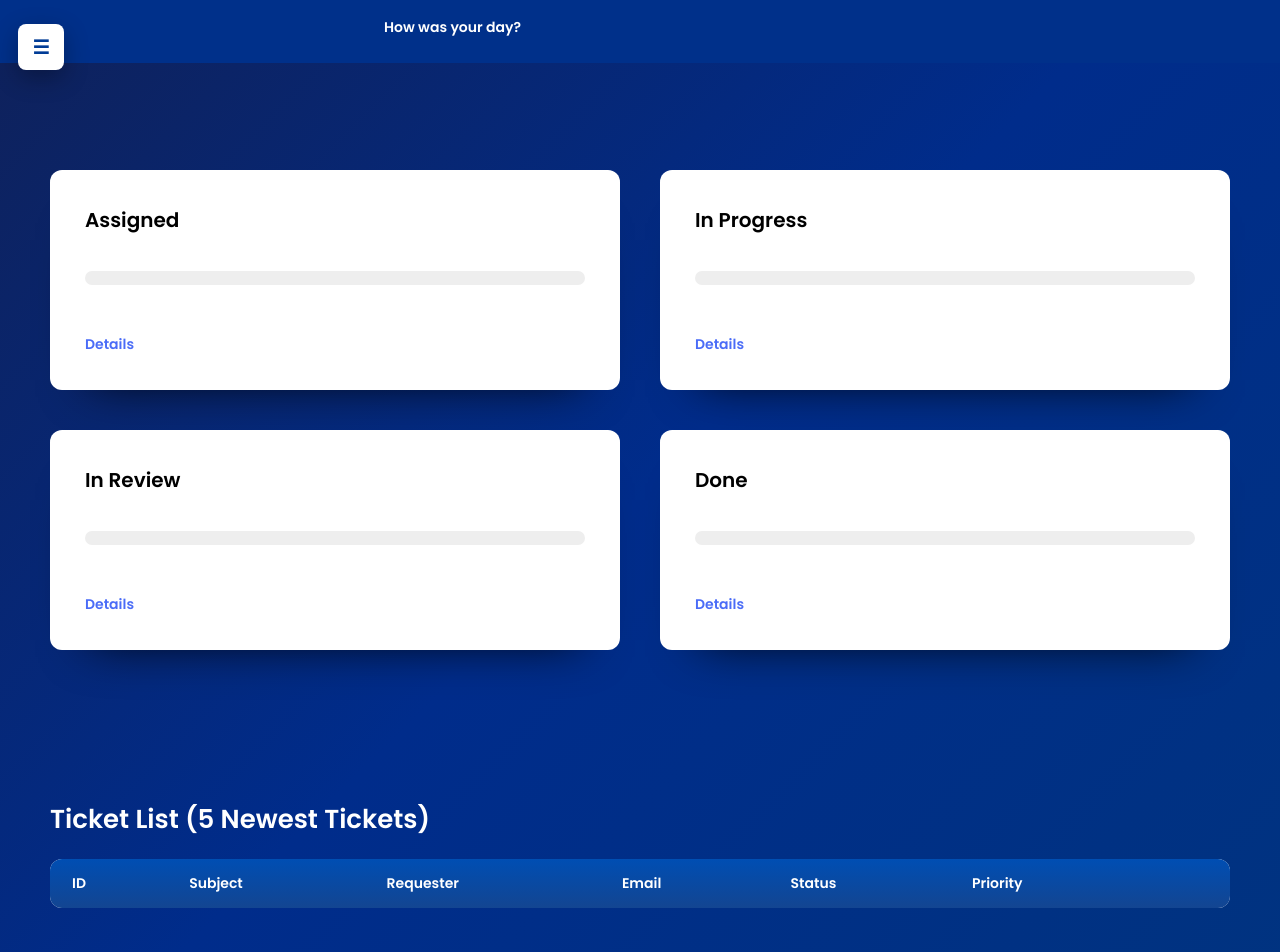
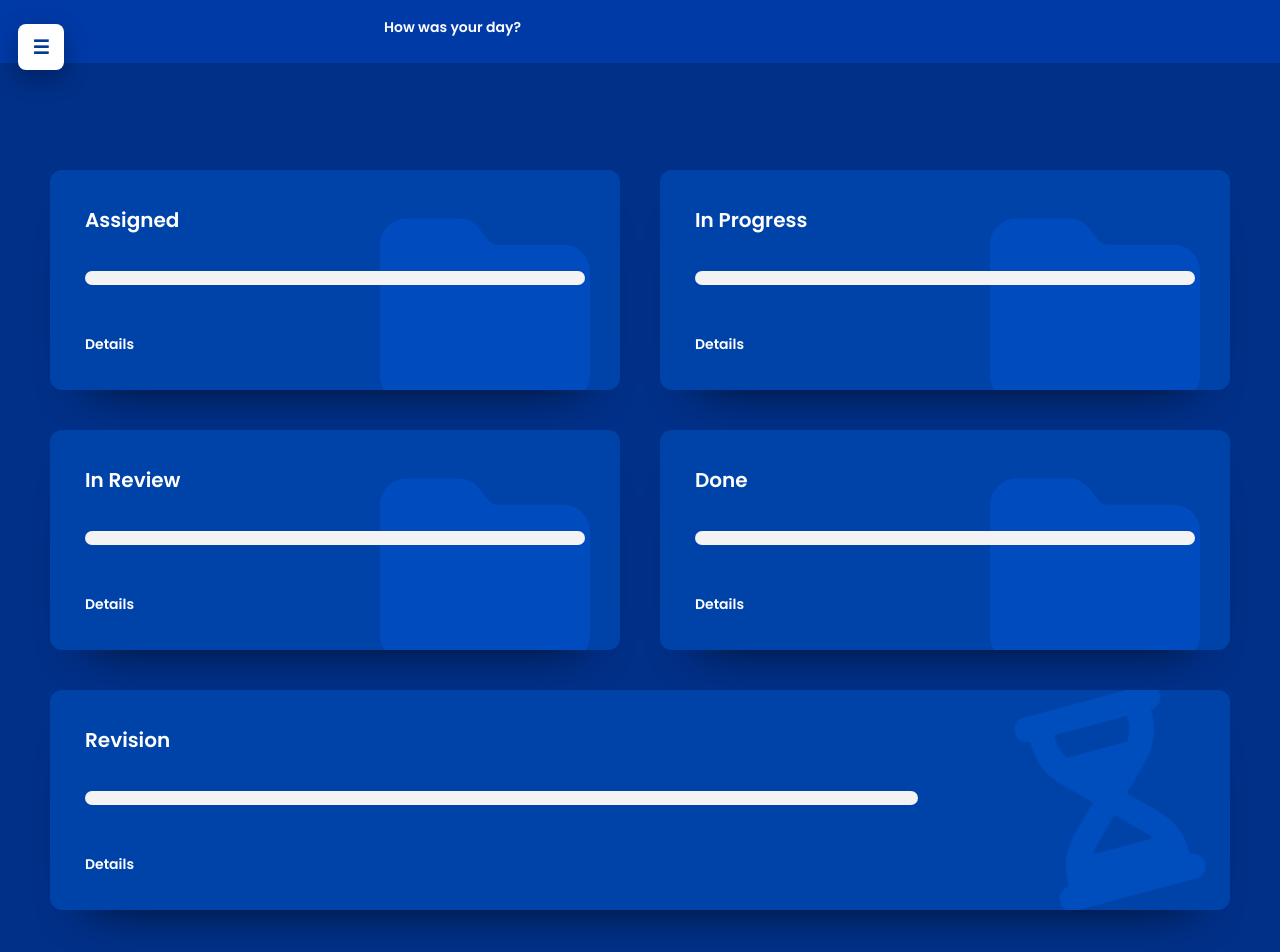
Before and after one commit to Marshel-S/TicketingIT, a website: page views/dashboard.html in a window 1280 px wide. Shown: the top 952 px of the page. Drawn offline with Linux system fonts and the light colour scheme; files that its build step writes are made by us from their sources; no server answers; files whose address does not match are found by name.

Commit message:
Customize Dashboard UX & Back button session

```diff
--- a/public/dashboard.css
+++ b/public/dashboard.css
@@ -21,7 +21,7 @@
   border-radius: 8px;
   cursor: pointer;
   box-shadow: 0 8px 24px rgba(0, 0, 0, 0.3);
-  z-index: 20;
+  z-index: 1500;
   transition: ease-out;
   transition-duration: 0.25s;
 }
@@ -37,6 +37,7 @@
   position: fixed;
   top: 10px;
   left: 10px;
+  font-family: 'Poppins', sans-serif;
   width: 280px;
   height: calc(110vh - 40px);
   background: #ffffff;
@@ -45,8 +46,7 @@
   box-shadow: 0 20px 50px -30px rgba(0, 0, 0, 0.35);
   transform: translateX(-120%);
   transition: 0.35s ease;
-  z-index: 25;
-  font-family: 'Poppins', sans-serif;
+  z-index: 1500;
 }
 
 .sidebar h2 {
@@ -90,7 +90,7 @@ body.sidebar-open .sidebar-toggle:hover {
 
 body {
     font-family: 'Poppins', sans-serif;
-    background: linear-gradient(135deg, #0f215a, #002c8b, #003380);
+    background: #003088;
     display: flex;
     justify-content: center;
     align-items: center;
@@ -100,11 +100,12 @@ body {
 
 header {
   position: fixed;
-  background: #00308a;
+  background: #003aa7;
   top: 0;
   width: 100%;
   padding: 25px 0;
   box-shadow: 0 30px 60px -40px #00308a;
+  z-index: 1000;
 }
 
 header h1 {
@@ -144,7 +145,24 @@ header,
 
 .status-card {
   display: flex;
-  background: white;
+  position: relative;
+  overflow: hidden;
+  background: #0043a8;
+  padding: 35px;
+  border-radius: 12px;
+  box-shadow: 0 30px 50px -40px #000000;
+  min-height: 220px;
+  flex-direction: column;
+  justify-content: space-between;
+}
+
+.status-card-rev {
+  grid-column: 1 / -1; /* full lebar */
+  width: 100%;
+  display: flex;
+  position: relative;
+  overflow: hidden;
+  background: #0043a8;
   padding: 35px;
   border-radius: 12px;
   box-shadow: 0 30px 50px -40px #000;
@@ -153,18 +171,112 @@ header,
   justify-content: space-between;
 }
 
+.status-card-rev .progress-bar {
+  width: 75%;
+}
+
+.status-card::after,
+.status-card::before {
+  position: absolute;
+  left: 330px;
+  bottom: -25px;
+  font-size: 210px;
+  font-family: "Font Awesome 6 Free";
+  font-weight: 900;
+  transform-origin: bottom left;
+}
+
+.status-card::after {
+  content: "\f07b";
+  color: #0066ff;
+  font-family: "Font Awesome 6 Free";
+  font-weight: 900;
+  position: absolute;
+  right: 33px;
+  bottom: -30px;
+  font-size: 210px;
+  opacity: 0.25;
+  transform: scale(1) translateY(0);
+  transition: transform 0.35s ease, opacity 0.2s ease;
+  transform-origin: left bottom;
+}
+
+.status-card::before {
+  content: "\f07c";
+  font-family: "Font Awesome 6 Free";
+  font-weight: 900;
+  position: absolute;
+  right: 30px;
+  bottom: -25px;
+  font-size: 210px;
+  color: #3782f1;
+  opacity: 0;
+  transform: scale(0.95) translateY(10px);
+  transition: transform 0.35s ease, opacity 0.2s ease;
+}
+
+.status-card:hover {
+  overflow: hidden;
+}
+
+.status-card:hover::after {
+  opacity: 0;
+  transform: scale(1.1) translateY(-10px);
+}
+
+.status-card:hover::before {
+  opacity: 0.5;
+  transform: scale(1.07) translateY(-10px);
+}
+
+.status-card-rev::after {
+  content: "\f252";
+  color: #0066ff;
+  font-family: "Font Awesome 6 Free";
+  font-weight: 900;
+  position: absolute;
+  right: 45px;
+  bottom: 8px;
+  font-size: 200px;
+  opacity: 0.25;
+  transform: rotate(-15deg) scale(1);
+  transition: all 0.2s ease;
+  will-change: transform;
+}
+
+.status-card-rev:hover {
+  overflow: visible;
+}
+
+.status-card-rev:hover::after {
+  content: "\f253";
+  color: #3782f1;
+  opacity: 0.5;
+  transform: rotate(-8deg) scale(1.15);
+}
+
 .status-card h3{
   margin-bottom:12px;
   font-size:20px;
+  color: #fff;
+  z-index: 200;
+}
+
+.status-card-rev h3{
+  margin-bottom:12px;
+  font-size:20px;
+  color: #fff;
+  z-index: 200;
 }
 
 .progress-bar {
   width: 100%;
   height: 14px;
-  background: #eee;
+  background: #f3f3f3;
   border-radius: 20px;
   overflow: hidden;
   margin: 12px 0;
+  z-index: 100;
 }
 
 .progress {
@@ -175,17 +287,48 @@ header,
   transition-delay: 0.2s;
 }
 
+.status-card-rev .progress {
+  background: #f10808;
+}
+
 .status-card p{
   font-size:15px;
   margin-bottom:12px;
+  color: #fff;
+  z-index: 200;
+}
+
+.status-card-rev p{
+  font-size:15px;
+  margin-bottom:12px;
+  color: #fff;
+  z-index: 200;
 }
 
 .status-card a{
   text-decoration:none;
-  color:#4a6cf7;
+  color:#fff;
   font-weight:600;
   font-size:14px;
   inline-size: 10px;
+  z-index: 200;
+}
+
+.status-card a:hover{
+  text-decoration: underline;
+}
+
+.status-card-rev a{
+  text-decoration:none;
+  color:#fff;
+  font-weight:600;
+  font-size:14px;
+  inline-size: 10px;
+  z-index: 200;
+}
+
+.status-card-rev a:hover{
+  text-decoration: underline;
 }
 
 .bottom-list {
@@ -201,7 +344,7 @@ header,
   text-align: left !important;
   display: block;
   font-size: 26px;
-  color: white;
+  color: #fff;
   margin-bottom: 20px;
 }
 
@@ -304,8 +447,19 @@ th {
   transition: 0.2s ease;
 }
 
+.status.revision {
+  background: #ffcbe3;
+  color: #a50037;
+  transition: 0.2s ease;
+}
+
+.status.revision:hover {
+  transform: scale(1.09);
+  transition: 0.2s ease;
+}
+
 h2 a {
-  color: white;
+  color: #fff;
   text-decoration: none;
 }
 
@@ -362,9 +516,15 @@ h2 a:hover {
   }
 
   body.sidebar-open .sidebar-toggle,
-body.sidebar-open .sidebar-toggle:hover {
+  body.sidebar-open .sidebar-toggle:hover {
   transform: translateX(290px);
   z-index: 100;
 }
 
+.status-card::after,
+.status-card::before {
+    left: clamp(140px, 60%, 155px);
+    bottom: -15px;
+    font-size: clamp(180px, 20vw, 210px);
+  }
 }
--- a/public/dashboard.js
+++ b/public/dashboard.js
@@ -15,8 +15,9 @@ fetch("/api/ticket-stats")
     let progress = data.in_progress;
     let review = data.in_review;
     let done = data.done;
+    let revision = data.revision;
 
-    let total = assigned + progress + review + done;
+    let total = assigned + progress + review + done + revision;
 
     if (total === 0) total = 1;
 
@@ -24,11 +25,13 @@ fetch("/api/ticket-stats")
     let progressPercent = (progress / total) * 100;
     let reviewPercent = (review / total) * 100;
     let donePercent = (done / total) * 100;
+    let revisionPercent = (revision / total) * 100;
 
     document.getElementById("assignedBar").style.width = assignedPercent + "%";
     document.getElementById("progressBar").style.width = progressPercent + "%";
     document.getElementById("reviewBar").style.width = reviewPercent + "%";
     document.getElementById("doneBar").style.width = donePercent + "%";
+    document.getElementById("revisionBar").style.width = revisionPercent + "%";
 
 // update text
 document.getElementById("assignedText").innerText =
@@ -43,4 +46,7 @@ review + " Ticket (" + reviewPercent.toFixed(0) + "%)";
 document.getElementById("doneText").innerText =
 done + " Ticket (" + donePercent.toFixed(0) + "%)";
 
+document.getElementById("revisionText").innerText =
+revision + " Ticket (" + revisionPercent.toFixed(0) + "%)";
+
 });
--- a/public/list.css
+++ b/public/list.css
@@ -338,6 +338,7 @@ th .sort-icon {
 .status.revision {
   background: #ffcbe3;
   color: #a50037;
+  transition: 0.2s ease;
 }
 
 .status.revision:hover {
--- a/views/dashboard.html
+++ b/views/dashboard.html
@@ -6,6 +6,7 @@
     <title>TicketingIT - Dashboard</title>
     <link rel="stylesheet" href="dashboard.css">
     <link href="https://fonts.googleapis.com/css2?family=Poppins:wght@400;500;600&display=swap" rel="stylesheet">
+    <link rel="stylesheet" href="https://cdnjs.cloudflare.com/ajax/libs/font-awesome/6.5.0/css/all.min.css">
 </head>
 <body>
     <script>
@@ -90,6 +91,18 @@
     <a href="/ticket?status=Done">Details</a>
   </div>
 
+  <div class="status-card-rev">
+    <h3>Revision</h3>
+
+    <div class="progress-bar">
+      <div class="progress" id="revisionBar"></div>
+    </div>
+
+    <p id="revisionText"></p>
+
+    <a href="/ticket?status=Revision">Details</a>
+  </div>
+
 </div>
 
 <div class="bottom-list">
@@ -134,7 +147,7 @@
 
     if (data.loggedIn) {
       document.getElementById("greetings").innerText =
-        "Welcome, " + data.username;
+        "Welcome, " + data.username + "!";
     }
 
   } catch (err) {
```
Also changed, not shown: public/details.css (+22 -0 lines), public/details.js (+18 -4 lines), server.js (+21 -1 lines).
